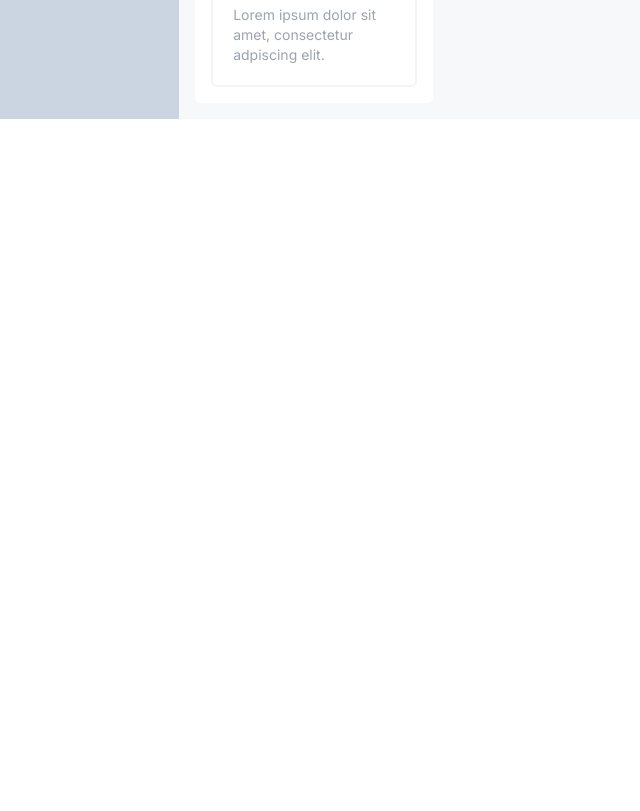
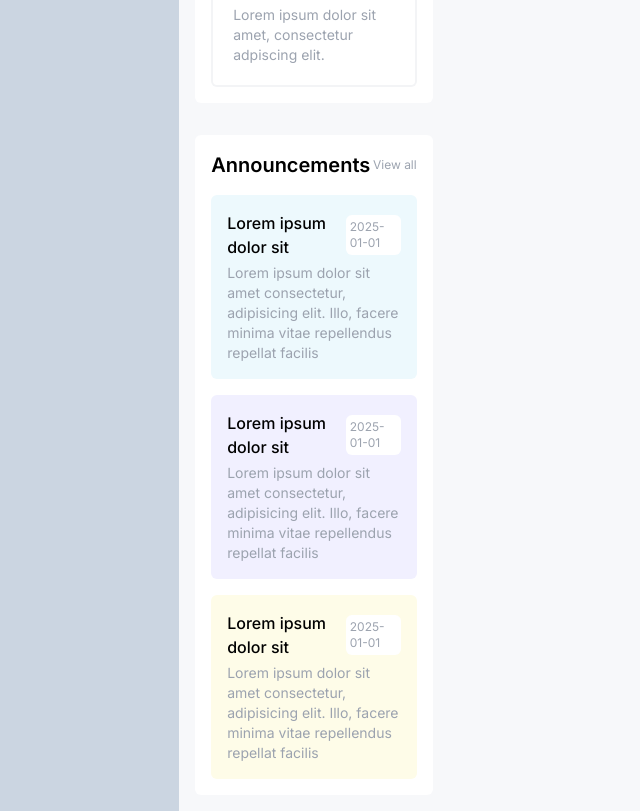
Before and after one commit to danieloyolaj/next-dashboard-ui-starter, a Next.js app: page /admin in a window 1280 px wide. Shown: the part 2020-2831 px from the top of the page, without its empty margins (0-640 px from the left). Before the commit the page ends 2139 px from the top, so only its background shows below. Built offline with nearby package versions, Linux system fonts and the light colour scheme.

Commit message:
Created the announcements component

```diff
--- a/src/app/(dashboard)/admin/page.tsx
+++ b/src/app/(dashboard)/admin/page.tsx
@@ -1,3 +1,4 @@
+import Announcements from "@/components/Announcements"
 import AttendanceChart from "@/components/AttendanceChart"
 import CountChart from "@/components/CountChart"
 import EventCalendar from "@/components/EventCalendar"
@@ -40,6 +41,7 @@
       {/*RIGHT  */}
       <div className="w-full lg:w-1/3 flex flex-col gap-8">
         <EventCalendar />
+        <Announcements />
       </div>
     </div>
     </div>
--- /dev/null
+++ b/src/components/Announcements.tsx
@@ -0,0 +1,39 @@
+const Announcements = () => {
+  return (
+    <div className="bg-white p-4 rounded-md">
+      <div className="flex items-center justify-between">
+        <h1 className="text-xl font-semibold">Announcements</h1>
+        <span className="text-xs text-gray-400">View all</span>
+      </div>
+      <div className="flex flex-col gap-4 mt-4">
+        <div className="bg-lamaSkyLight rounded-md p-4">
+          <div className="flex items-center justify-between">
+            <h2 className="font-medium">Lorem ipsum dolor sit</h2>
+            <span className="text-xs text-gray-400 bg-white rounded-md px-1 py-1">2025-01-01</span>
+          </div>
+          <p className="text-sm text-gray-400 mt-1">Lorem ipsum dolor sit amet consectetur, adipisicing elit. Illo, facere minima vitae repellendus repellat facilis</p>
+        </div>
+      </div>
+      <div className="flex flex-col gap-4 mt-4">
+        <div className="bg-lamaPurpleLight rounded-md p-4">
+          <div className="flex items-center justify-between">
+            <h2 className="font-medium">Lorem ipsum dolor sit</h2>
+            <span className="text-xs text-gray-400 bg-white rounded-md px-1 py-1">2025-01-01</span>
+          </div>
+          <p className="text-sm text-gray-400 mt-1">Lorem ipsum dolor sit amet consectetur, adipisicing elit. Illo, facere minima vitae repellendus repellat facilis</p>
+        </div>
+      </div>
+      <div className="flex flex-col gap-4 mt-4">
+        <div className="bg-lamaYellowLight rounded-md p-4">
+          <div className="flex items-center justify-between">
+            <h2 className="font-medium">Lorem ipsum dolor sit</h2>
+            <span className="text-xs text-gray-400 bg-white rounded-md px-1 py-1">2025-01-01</span>
+          </div>
+          <p className="text-sm text-gray-400 mt-1">Lorem ipsum dolor sit amet consectetur, adipisicing elit. Illo, facere minima vitae repellendus repellat facilis</p>
+        </div>
+      </div>
+    </div>
+  )
+}
+
+export default Announcements
```
